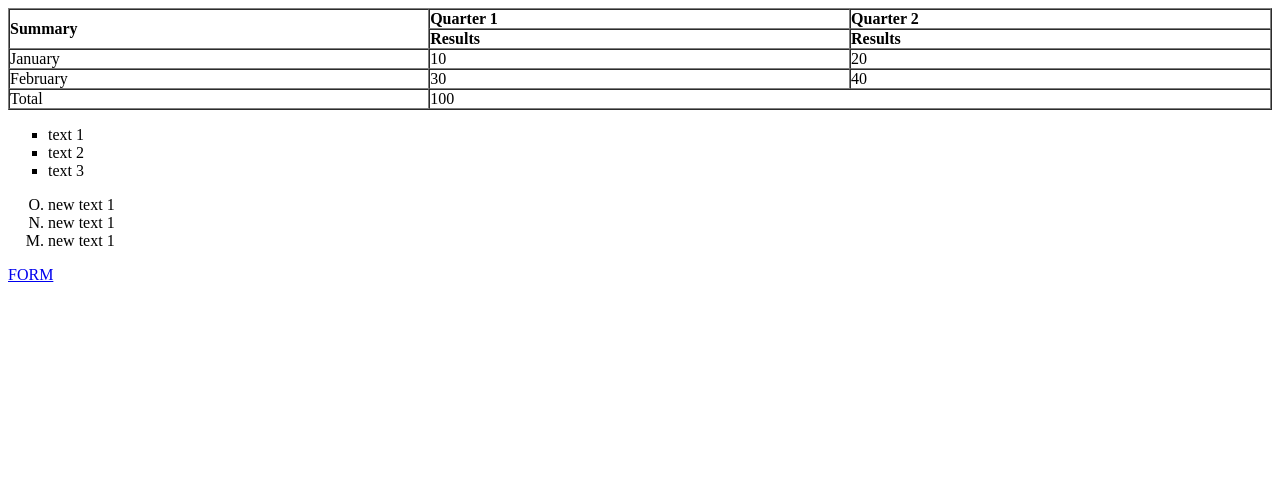
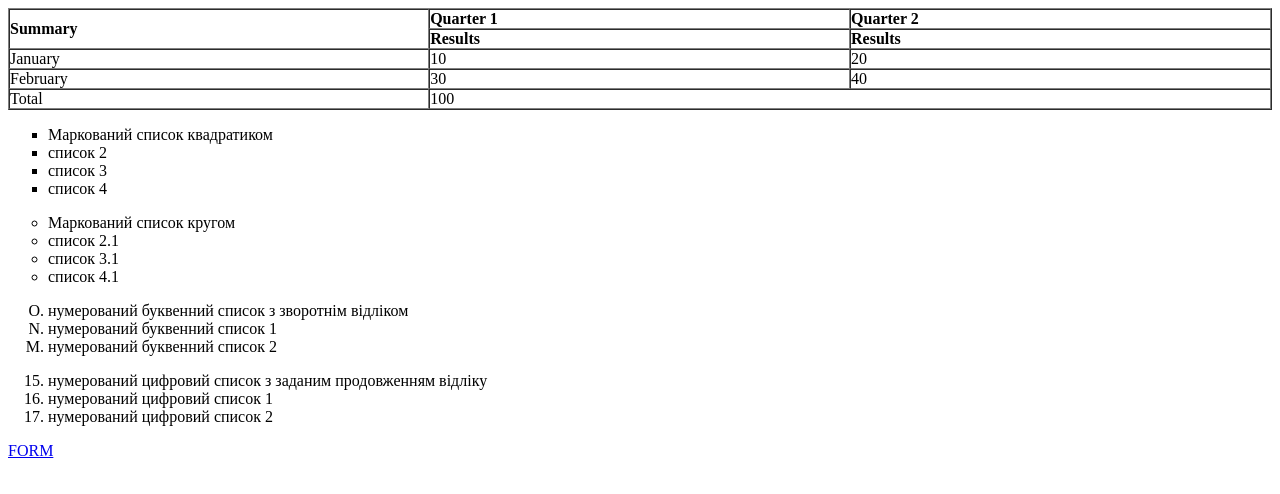
Before and after one commit to ljubik/lesson3, a plain HTML site: page index.html in a window 1280 px wide. Drawn offline with Linux system fonts and the light colour scheme.

Commit message:
finish homework

```diff
--- a/index.html
+++ b/index.html
@@ -28,21 +28,34 @@
             <td>40</td>
         </tr>
         <tr>
-            <td >Total</td>
+            <td>Total</td>
             <td colspan="2">100</td>
         </tr>
     </table>
-
-    <ul type="square">
-        <li>text 1</li>
-        <li>text 2</li>
-        <li>text 3</li>
-    </ul>
-    <ol type="A" start="15" reversed>
-        <li>new text 1</li>
-        <li>new text 1</li>
-        <li>new text 1</li>
-    </ol>
+    <div>
+        <ul type="square">
+            <li>Маркований список квадратиком</li>
+            <li>список 2</li>
+            <li>список 3</li>
+            <li>список 4</li>
+        </ul>
+        <ul type="circle">
+            <li>Маркований список кругом</li>
+            <li>список 2.1</li>
+            <li>список 3.1</li>
+            <li>список 4.1</li>
+        </ul>
+        <ol type="A" start="15" reversed>
+            <li>нумерований буквенний список з зворотнім відліком</li>
+            <li>нумерований буквенний список 1</li>
+            <li>нумерований буквенний список 2</li>
+        </ol>
+        <ol type="1" start="15">
+            <li>нумерований цифровий список з заданим продовженням відліку</li>
+            <li>нумерований цифровий список 1</li>
+            <li>нумерований цифровий список 2</li>
+        </ol>
+    </div>
     <a href="form.html">FORM</a>
 </body>
 
```
Also changed, not shown: form.html (+30 -7 lines), form_first.html (added, +25 -0 lines).
